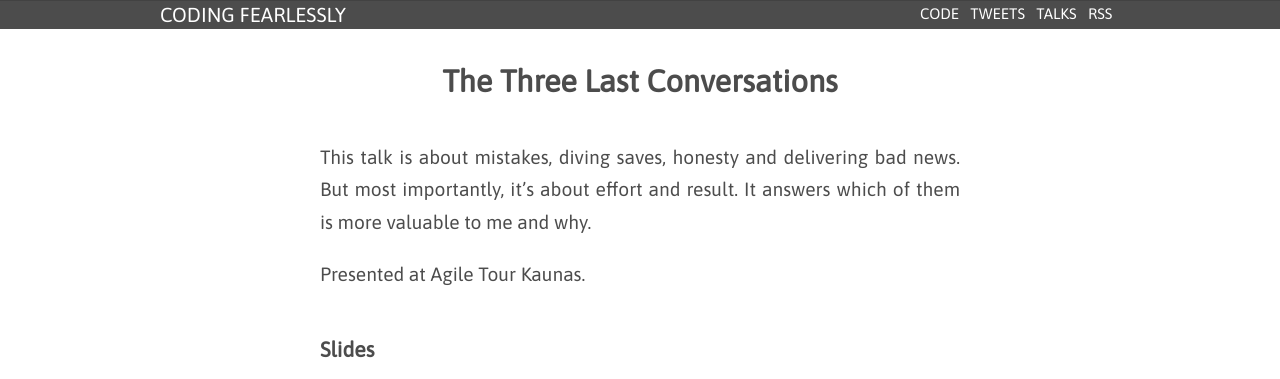
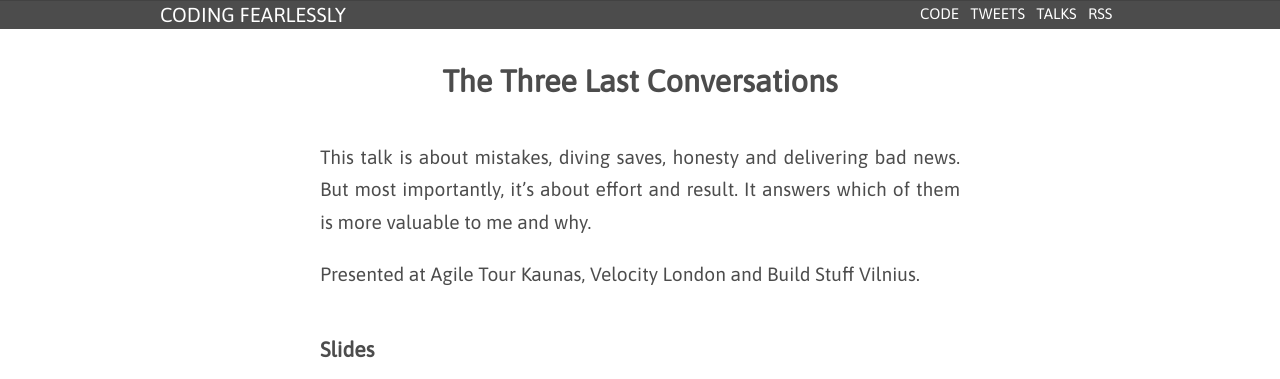
Before and after one commit to mmozuras/mmozuras.github.com, a Jekyll site: the page built from talk/_posts/2017-10-05-the-three-last-conversations.md, in a window 1280 px wide, cut to the strip 0-379 px from the top of the page. Built offline with Jekyll 4.4.1, drawn with Linux system fonts in a browser that asks for light colours; comment, search, counter and statistics services are not loaded.

Commit message:
Update the list of confs for The Three Last Conversations

```diff
--- a/talk/_posts/2017-10-05-the-three-last-conversations.md
+++ b/talk/_posts/2017-10-05-the-three-last-conversations.md
@@ -5,7 +5,7 @@ permalink: talk/the-three-last-conversations
 
 This talk is about mistakes, diving saves, honesty and delivering bad news. But most importantly, it's about effort and result. It answers which of them is more valuable to me and why.
 
-Presented at Agile Tour Kaunas.
+Presented at Agile Tour Kaunas, Velocity London and Build Stuff Vilnius.
 
 ## Slides
 
```
